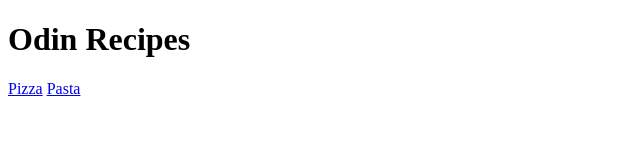
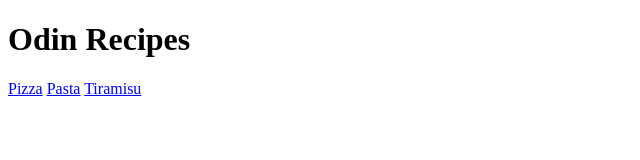
Before and after one commit to TheHitman55/odin-recipes, a plain HTML site: page index.html in a window 1280 px wide. Shown: the full height of the page, 0-640 px from the left. Drawn offline with Linux system fonts and the light colour scheme.

Commit message:
Added 3rd recipe

```diff
--- a/index.html
+++ b/index.html
@@ -10,5 +10,6 @@
     <h1>Odin Recipes</h1>
     <a href="pizza.html">Pizza</a>
     <a href="pasta.html">Pasta</a>
+    <a href="tiramisu.html">Tiramisu</a>
 </body>
 </html>
```
